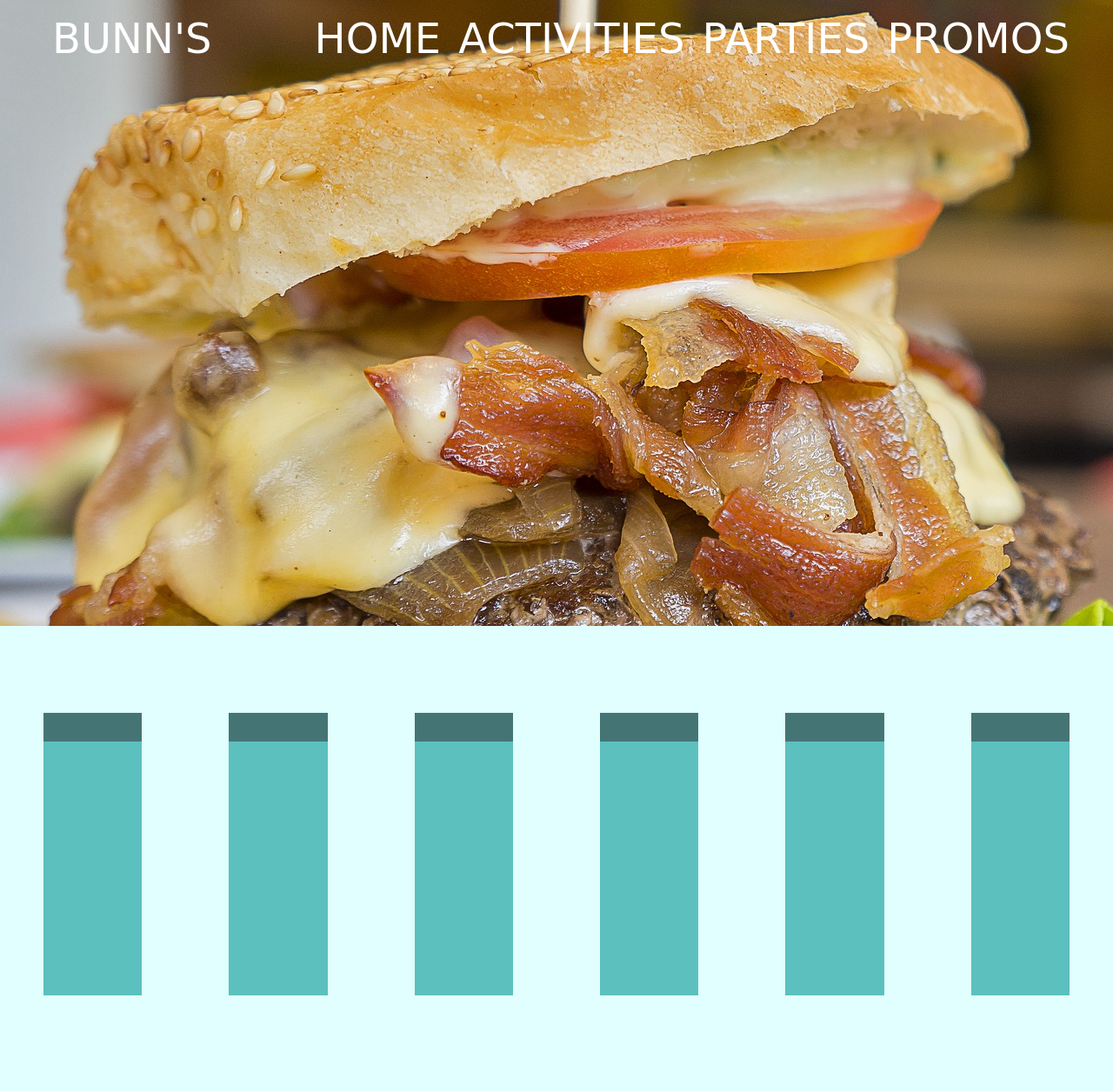
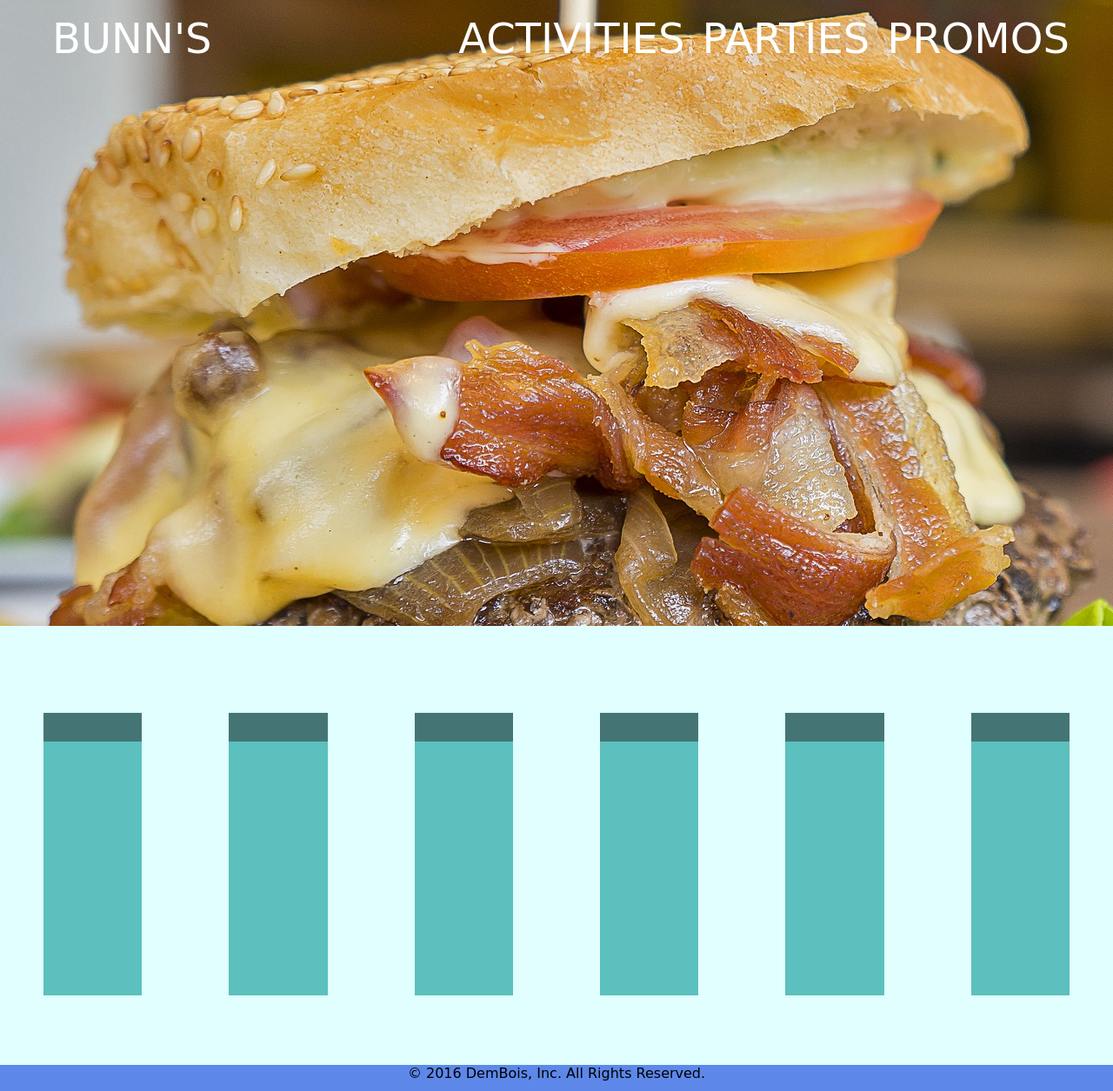
Before and after one commit to sntgC/Bunn-s, a PHP site: page /menu.html in a window 1280 px wide. Shown: the whole page at 87% size. Before the commit the page ends 1145 px from the top, so only its background shows below. Run offline with PHP 8.4, Linux system fonts and the light colour scheme; some libraries are stand-ins or nearby versions; some web fonts are replaced.

Commit message:
Added .htaccess and the Bunn's icon now serves as the home button

```diff
--- a/css/style.css
+++ b/css/style.css
@@ -64,15 +64,16 @@ body {
 }
 
 #footer{
-	background-color:black;
-	height:10vh;
-	color:gray;
+    background-color:#5d88ea;
+	height:30px;
+	color:black;
+    text-align: center;
 }
 
 #header{
 	/*background-color:#5bc0be;*/
 	/*background-color:rgba(91, 192, 190,0);*/
-	background-color:rgba(255, 89, 0,0);
+	background-color:rgba(255, 89, 0, 0);
 	position:absolute;
 	top:0px;
 	left:0px;
@@ -84,7 +85,6 @@ body {
 }
 
 #header li{
-
 	vertical-align:middle;
 }
 
@@ -105,6 +105,10 @@ body {
 	font-family: 'Skranji', cursive;
 	float:left;
 	font-size:48px;
+}
+
+.logo a:hover{
+    color: #5d88ea;
 }
 
 .mainContent{
@@ -138,7 +142,6 @@ body {
 }
 
 .navTitle{
-
 	color:white;
 	text-decoration:none;
 	list-style-type:none;
--- a/menu.html
+++ b/menu.html
@@ -11,6 +11,7 @@
 	<link href="https://fonts.googleapis.com/css?family=Averia+Sans+Libre" rel="stylesheet">
 	<link href="https://fonts.googleapis.com/css?family=Skranji" rel="stylesheet">
 	<link rel="stylesheet" href="css/style.css">
+	<script src="https://ajax.googleapis.com/ajax/libs/jquery/3.1.0/jquery.min.js"></script>
 	<script src="js/animations.js"></script>
 </head>
 
@@ -23,8 +24,7 @@
 			<li class="navTitle noSelect">PROMOS</li>
 			<li class="navTitle noSelect">PARTIES</li>
 			<li class="navTitle noSelect">ACTIVITIES</li>
-			<li class="navTitle noSelect"><a href="index.html">HOME</a></li>
-			<li class="logo navTitle noSelect" style="float:left">BUNN'S</li>
+			<li class="logo navTitle noSelect" style="float:left"><a href="index">BUNN'S</a></li>
 		</ul>
 	</div>
 	<div class="mainContent" id="menuMainContent">
@@ -53,5 +53,8 @@
 			</div>
 		</div>
 	</div>
+	<div id="footer">
+		© 2016 DemBois, Inc. All Rights Reserved.
+	</div>
 </body>
 </html>
```
Also changed, not shown: index.html (+8 -7 lines), .htaccess (added).
